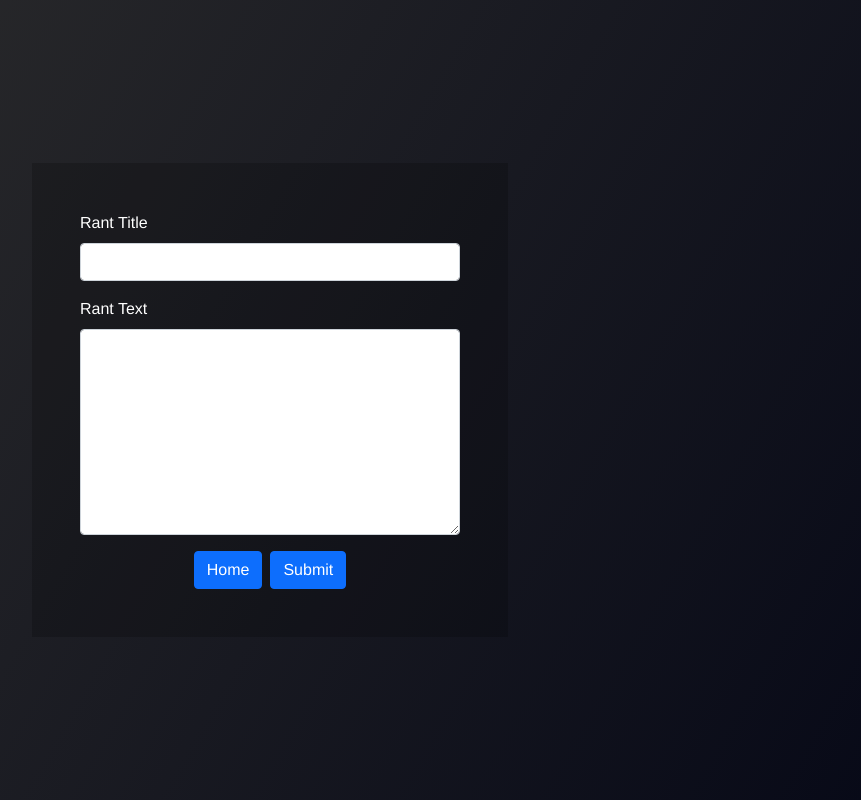
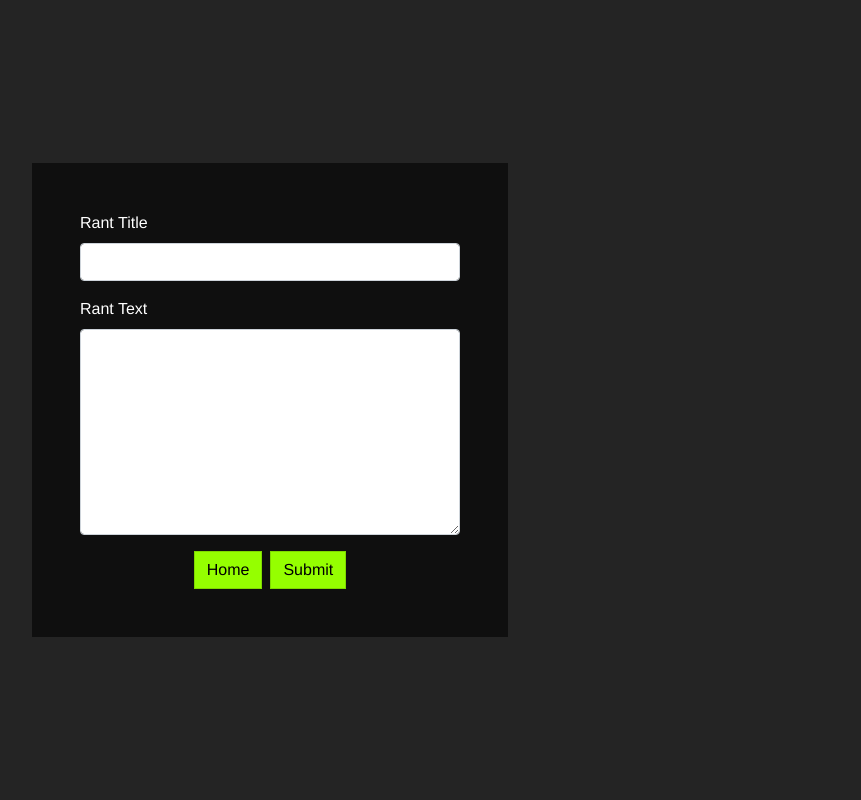
Before and after one commit to EB1811/Anonymous-venting-website, a Vue app: page /createpost in a window 1280 px wide. Shown: the whole page, without its empty margins (370-1231 px from the left). Built offline with nearby package versions, Linux system fonts and the light colour scheme.

Commit message:
Added sass, css changes.

```diff
--- a/package.json
+++ b/package.json
@@ -17,6 +17,8 @@
     "@vue/cli-plugin-babel": "~4.5.0",
     "@vue/cli-plugin-router": "~4.5.0",
     "@vue/cli-service": "~4.5.0",
-    "@vue/compiler-sfc": "^3.0.0"
+    "@vue/compiler-sfc": "^3.0.0",
+    "node-sass": "^5.0.0",
+    "sass-loader": "^10.1.0"
   }
 }
--- a/src/App.vue
+++ b/src/App.vue
@@ -8,19 +8,18 @@ import 'firebase/firestore';
 import firebaseConfig from './firebaseConfig'
 const db = firebase.firestore();
 
-import 'bootstrap/dist/css/bootstrap.css'
-
 export default {
 
 }
 </script>
 
-<style>
+<style lang="scss">
+@import './scss/customBootstrap.scss';
+
 html, body {
   height: 100vh;
   margin: 0;
-  background: rgb(46,46,46);
-  background: linear-gradient(120deg, rgba(46,46,46,1) 0%, rgba(7,9,23,1) 100%);
+  background: #242424;
 }
 #app {
   font-family: Avenir, Helvetica, Arial, sans-serif;
@@ -28,7 +27,6 @@ html, body {
   -moz-osx-font-smoothing: grayscale;
   text-align: center;
   color: #fff;
-  background: rgb(46,46,46);
-  background: linear-gradient(120deg, rgba(46,46,46,1) 0%, rgba(7,9,23,1) 100%);
+  background: #242424;
 }
 </style>
--- a/src/components/Highlight.vue
+++ b/src/components/Highlight.vue
@@ -1,10 +1,10 @@
 <template>
     <div class="backdrop" >
         <div class="row h-100 align-items-center justify-content-center" @click.self="closeHighlight" style="cursor: pointer">
-            <div class="col-3" style="cursor: auto">
+            <div class="col-xs-12 col-md-3" style="cursor: auto">
                 <div class="card text-white bg-dark">
                     <div class="card-body">
-                    <h2 class="card-title mb-4">{{title}}</h2>
+                    <h2 class="card-title mb-4" style="color: #95ff00">{{title}}</h2>
                     <p class="card-text">{{content}}</p>
                     </div>
                 </div>
@@ -29,7 +29,7 @@ export default {
 .backdrop {
     top: 0;
     position: fixed;
-    background: rgba(0, 0, 0, 0.5);
+    background: rgba(20, 20, 20, 0.5);
     width: 100%;
     height: 100%;
 }
--- /dev/null
+++ b/src/scss/customBootstrap.scss
@@ -0,0 +1,19 @@
+
+$theme-colors: (
+    "dark": #0f0f0f,
+);
+
+@import "node_modules/bootstrap/scss/bootstrap";
+
+/* remove rounding from cards, buttons */
+.btn { border-radius: 0; }
+
+$mynewcolor:#95ff00;
+
+.btn-dark {
+    @include button-variant($mynewcolor, darken($mynewcolor, 7.5%), darken($mynewcolor, 10%), lighten($mynewcolor,5%), lighten($mynewcolor, 10%), darken($mynewcolor,30%));
+}
+
+.btn-outline-dark {
+    @include button-outline-variant($mynewcolor, #222222, lighten($mynewcolor,5%), $mynewcolor);
+}
--- a/src/views/CreatePost.vue
+++ b/src/views/CreatePost.vue
@@ -2,7 +2,7 @@
   <div class="container-fluid vh-100">
     <div class="row justify-content-center align-items-center vh-100">
       <div class="col-xs-12 col-sm-10 col-md-7 col-lg-6 col-xl-5 col-xxl-4" style="text-align: left; max-width: 500px">
-        <form class="p-5" style="background-color: rgba(0, 0, 0, 0.2)" @submit.prevent="handleSubmit">
+        <form class="p-5" style="background-color: #0f0f0f" @submit.prevent="handleSubmit">
           <div class="mb-3">
             <label class="form-label">Rant Title</label>
             <input type="text" class="form-control" required v-model="title">
@@ -12,8 +12,8 @@
             <textarea class="form-control" rows="8" required v-model="text"></textarea>
           </div>
           <div style="text-align: center">
-            <button type="button" class="btn btn-primary me-2" v-on:click="goHome">Home</button>
-            <button type="submit" class="btn btn-primary">Submit</button>
+            <button type="button" class="btn btn-dark me-2" style="color: #000" v-on:click="goHome">Home</button>
+            <button type="submit" class="btn btn-dark" style="color: #000">Submit</button>
           </div>
         </form>
       </div>
--- a/src/views/Home.vue
+++ b/src/views/Home.vue
@@ -1,7 +1,7 @@
 <template>
   <div class="container-fluid">
     <div class="row p-4">
-      <h1 class="display-1" style="font-weight: 500">The Void</h1>
+      <h1 class="display-1" style="font-weight: 500; color: #95ff00">The Void</h1>
     </div>
     <div class="row m-5 justify-content-center">
       <div class="col-xs-12 col-md-8">
@@ -13,17 +13,17 @@
     <div class="row justify-content-center align-items-center" style="margin: 125px 0">
       <div class="col">
         <router-link to="/createpost" style="text-decoration: none">
-          <button type="button" class="btn btn-dark btn-lg">Vent</button>
+          <button type="button" class="btn btn-dark btn-lg" style="color: #000">Vent</button>
         </router-link>
       </div>
     </div>
 
     <div class="row m-2">
-      <div class="col-xs-12 col-md-4" v-for="post in posts" :key="post.id">
-        <div class="card text-white bg-dark mt-5" style="cursor: pointer" @click="toggleHightlight(post.title, post.content)">
+      <div class="col-xs-12 col-md-4 mt-4" v-for="post in posts" :key="post.id">
+        <div class="card text-white bg-dark mt-5 h-100" style="cursor: pointer" @click="toggleHightlight(post.title, post.content)">
           <div class="card-body">
-            <h2 class="card-title mb-4">{{post.title}}</h2>
-            <p class="card-text">{{post.content}}</p>
+            <h2 class="card-title mb-4" style="color: #95ff00">{{post.title}}</h2>
+            <p class="card-text" >{{post.content}}</p>
           </div>
         </div>
       </div>
```
Also changed, not shown: 1 other file (tests, documents, lock files or other folders).
